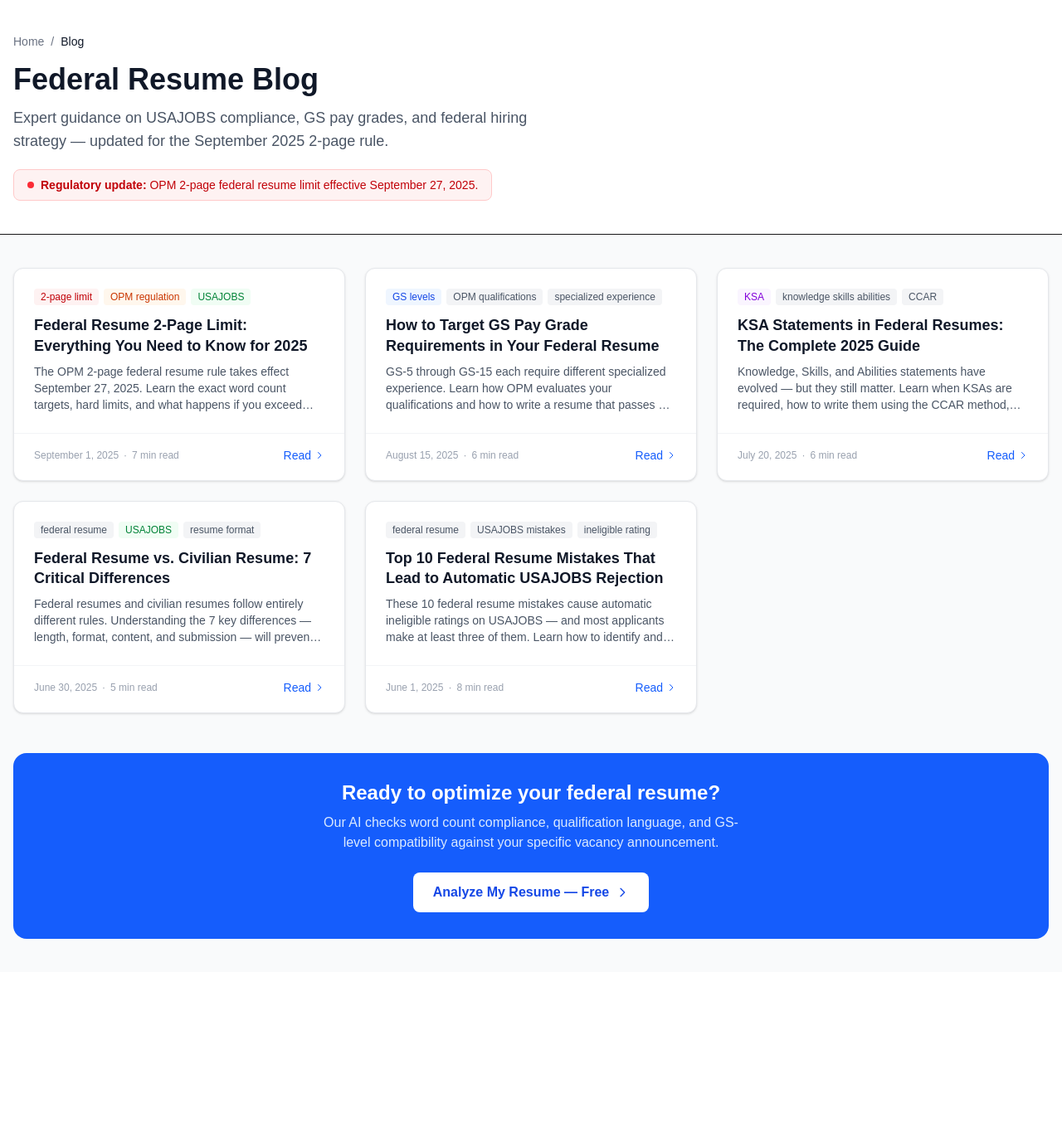
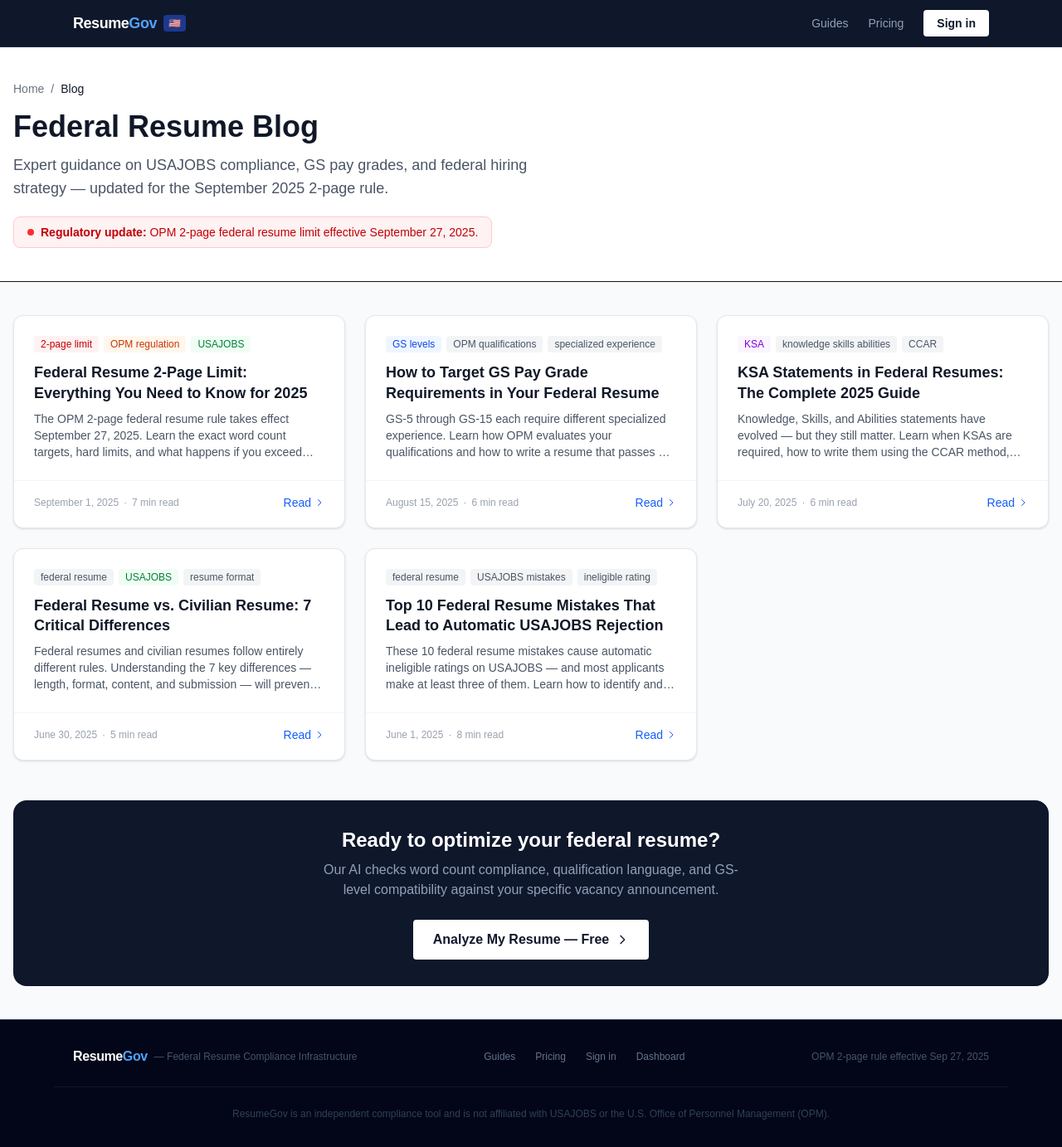
Before and after one commit to Dimanoid-IV/resumegov, a Next.js app: page /blog in a window 1280 px wide. Shown: the whole page at 83% size. Before the commit the page ends 1172 px from the top, so only its background shows below. Built offline with nearby package versions, Linux system fonts and the light colour scheme; no server answers.

Commit message:
feat: add shared SiteNav and SiteFooter to all blog pages for consistent navigation

```diff
--- a/src/app/blog/[slug]/page.tsx
+++ b/src/app/blog/[slug]/page.tsx
@@ -3,6 +3,8 @@ import Link from 'next/link';
 import { notFound } from 'next/navigation';
 import { getAllPosts, getPost, getRelatedPosts } from '@/lib/blog/posts';
 import BlogCTA from '../BlogCTA';
+import SiteNav from '@/components/SiteNav';
+import SiteFooter from '@/components/SiteFooter';
 
 const SITE_URL = process.env.NEXT_PUBLIC_SITE_URL ?? 'https://federalresumeai.gov';
 const PUBLISHER_NAME = 'Federal Resume AI';
@@ -208,9 +210,10 @@ export default async function BlogArticlePage({
   return (
     <>
       <ArticleSchema post={post} />
+      <SiteNav />
 
       <div className="min-h-screen bg-white">
-        {/* ── Breadcrumb + Header ── */}
+        {/* ── Article Header ── */}
         <header className="bg-gray-50 border-b">
           <div className="container mx-auto px-4 py-8 max-w-3xl">
             {/* Breadcrumb */}
@@ -332,6 +335,8 @@ export default async function BlogArticlePage({
           <RelatedArticles slugs={post.relatedSlugs} />
         </main>
       </div>
+
+      <SiteFooter />
     </>
   );
 }
--- a/src/app/blog/page.tsx
+++ b/src/app/blog/page.tsx
@@ -1,6 +1,8 @@
 import type { Metadata } from 'next';
 import Link from 'next/link';
 import { getAllPosts } from '@/lib/blog/posts';
+import SiteNav from '@/components/SiteNav';
+import SiteFooter from '@/components/SiteFooter';
 
 const SITE_URL = process.env.NEXT_PUBLIC_SITE_URL ?? 'https://federalresumeai.gov';
 
@@ -65,12 +67,13 @@ export default function BlogPage() {
   return (
     <>
       <BlogListSchema posts={posts} />
+      <SiteNav />
 
       <div className="min-h-screen bg-gray-50">
-        {/* ── Header ── */}
+        {/* ── Page Header ── */}
         <header className="bg-white border-b">
           <div className="container mx-auto px-4 py-10">
-            <nav className="text-sm text-gray-500 mb-4">
+            <nav className="text-sm text-gray-500 mb-4" aria-label="Breadcrumb">
               <Link href="/" className="hover:text-blue-600">Home</Link>
               <span className="mx-2">/</span>
               <span className="text-gray-900">Blog</span>
@@ -145,23 +148,25 @@ export default function BlogPage() {
           </div>
 
           {/* Bottom CTA */}
-          <div className="mt-12 bg-blue-600 rounded-2xl p-8 text-center text-white">
+          <div className="mt-12 bg-slate-900 rounded-2xl p-8 text-center text-white">
             <h2 className="text-2xl font-bold mb-2">Ready to optimize your federal resume?</h2>
-            <p className="text-blue-100 mb-6 max-w-lg mx-auto">
+            <p className="text-slate-400 mb-6 max-w-lg mx-auto">
               Our AI checks word count compliance, qualification language, and GS-level compatibility against your specific vacancy announcement.
             </p>
-            <a
+            <Link
               href="/"
-              className="inline-flex items-center gap-2 bg-white text-blue-700 font-semibold px-6 py-3 rounded-lg hover:bg-blue-50 transition-colors"
+              className="inline-flex items-center gap-2 bg-white text-slate-900 font-semibold px-6 py-3 rounded hover:bg-slate-100 transition-colors"
             >
               Analyze My Resume — Free
               <svg className="w-4 h-4" fill="none" stroke="currentColor" viewBox="0 0 24 24">
                 <path strokeLinecap="round" strokeLinejoin="round" strokeWidth={2} d="M9 5l7 7-7 7" />
               </svg>
-            </a>
+            </Link>
           </div>
         </main>
       </div>
+
+      <SiteFooter />
     </>
   );
 }
--- a/src/app/page.tsx
+++ b/src/app/page.tsx
@@ -1,5 +1,7 @@
 import type { Metadata } from 'next';
 import Link from 'next/link';
+import SiteNav from '@/components/SiteNav';
+import SiteFooter from '@/components/SiteFooter';
 
 const SITE_URL = process.env.NEXT_PUBLIC_SITE_URL ?? 'https://resumegov.app';
 
@@ -86,24 +88,10 @@ function FAQSchema() {
 }
 
 // ─── Navigation ───────────────────────────────────────────────────────────────
+// Shared component — see src/components/SiteNav.tsx
 
-function Nav() {
-  return (
-    <nav className="bg-slate-900 border-b border-slate-800">
-      <div className="max-w-6xl mx-auto px-6 h-14 flex items-center justify-between">
-        <Link href="/" className="flex items-center gap-2">
-          <span className="font-bold text-white tracking-tight text-lg">Resume<span className="text-blue-400">Gov</span></span>
-          <span className="hidden sm:inline-block px-1.5 py-0.5 bg-blue-900 text-blue-300 text-xs font-mono rounded" aria-label="United States Federal Resume Compliance">🇺🇸</span>
-        </Link>
-        <div className="flex items-center gap-6">
-          <Link href="/blog" className="text-sm text-slate-400 hover:text-white transition-colors">Guides</Link>
-          <Link href="#pricing" className="text-sm text-slate-400 hover:text-white transition-colors">Pricing</Link>
-          <Link href="/login" className="text-sm px-4 py-1.5 bg-white text-slate-900 font-semibold rounded hover:bg-slate-100 transition-colors">Sign in</Link>
-        </div>
-      </div>
-    </nav>
-  );
-}
+// ─── Footer ───────────────────────────────────────────────────────────────────
+// Shared component — see src/components/SiteFooter.tsx
 
 // ─── Hero ─────────────────────────────────────────────────────────────────────
 
@@ -646,33 +634,7 @@ function FooterCTA() {
 }
 
 // ─── Footer ───────────────────────────────────────────────────────────────────
-
-function Footer() {
-  return (
-    <footer className="bg-slate-950 border-t border-slate-800 py-8">
-      <div className="max-w-6xl mx-auto px-6 flex flex-col sm:flex-row items-center justify-between gap-4 mb-6">
-        <div className="flex items-center gap-2">
-          <span className="font-bold text-white tracking-tight">Resume<span className="text-blue-400">Gov</span></span>
-          <span className="text-slate-600 text-xs">— Federal Resume Compliance Infrastructure</span>
-        </div>
-        <div className="flex items-center gap-6 text-xs text-slate-500">
-          <Link href="/blog" className="hover:text-slate-300 transition-colors">Guides</Link>
-          <Link href="#pricing" className="hover:text-slate-300 transition-colors">Pricing</Link>
-          <Link href="/login" className="hover:text-slate-300 transition-colors">Sign in</Link>
-          <Link href="/dashboard" className="hover:text-slate-300 transition-colors">Dashboard</Link>
-        </div>
-        <p className="text-xs text-slate-600">
-          OPM 2-page rule effective Sep 27, 2025
-        </p>
-      </div>
-      <div className="max-w-6xl mx-auto px-6 pt-6 border-t border-slate-900">
-        <p className="text-xs text-slate-700 text-center">
-          ResumeGov is an independent compliance tool and is not affiliated with USAJOBS or the U.S. Office of Personnel Management (OPM).
-        </p>
-      </div>
-    </footer>
-  );
-}
+// Shared component — see src/components/SiteFooter.tsx
 
 // ─── Page ─────────────────────────────────────────────────────────────────────
 
@@ -680,7 +642,7 @@ export default function Home() {
   return (
     <>
       <FAQSchema />
-      <Nav />
+      <SiteNav />
       <Hero />
       <Problem />
       <TwoPageRule />
@@ -690,7 +652,7 @@ export default function Home() {
       <Pricing />
       <FAQ />
       <FooterCTA />
-      <Footer />
+      <SiteFooter />
     </>
   );
 }
--- /dev/null
+++ b/src/components/SiteFooter.tsx
@@ -0,0 +1,28 @@
+import Link from 'next/link';
+
+export default function SiteFooter() {
+  return (
+    <footer className="bg-slate-950 border-t border-slate-800 py-8">
+      <div className="max-w-6xl mx-auto px-6 flex flex-col sm:flex-row items-center justify-between gap-4 mb-6">
+        <div className="flex items-center gap-2">
+          <span className="font-bold text-white tracking-tight">
+            Resume<span className="text-blue-400">Gov</span>
+          </span>
+          <span className="text-slate-600 text-xs">— Federal Resume Compliance Infrastructure</span>
+        </div>
+        <div className="flex items-center gap-6 text-xs text-slate-500">
+          <Link href="/blog" className="hover:text-slate-300 transition-colors">Guides</Link>
+          <Link href="/#pricing" className="hover:text-slate-300 transition-colors">Pricing</Link>
+          <Link href="/login" className="hover:text-slate-300 transition-colors">Sign in</Link>
+          <Link href="/dashboard" className="hover:text-slate-300 transition-colors">Dashboard</Link>
+        </div>
+        <p className="text-xs text-slate-600">OPM 2-page rule effective Sep 27, 2025</p>
+      </div>
+      <div className="max-w-6xl mx-auto px-6 pt-6 border-t border-slate-900">
+        <p className="text-xs text-slate-700 text-center">
+          ResumeGov is an independent compliance tool and is not affiliated with USAJOBS or the U.S. Office of Personnel Management (OPM).
+        </p>
+      </div>
+    </footer>
+  );
+}
--- /dev/null
+++ b/src/components/SiteNav.tsx
@@ -0,0 +1,35 @@
+import Link from 'next/link';
+
+export default function SiteNav() {
+  return (
+    <nav className="bg-slate-900 border-b border-slate-800">
+      <div className="max-w-6xl mx-auto px-6 h-14 flex items-center justify-between">
+        <Link href="/" className="flex items-center gap-2">
+          <span className="font-bold text-white tracking-tight text-lg">
+            Resume<span className="text-blue-400">Gov</span>
+          </span>
+          <span
+            className="hidden sm:inline-block px-1.5 py-0.5 bg-blue-900 text-blue-300 text-xs font-mono rounded"
+            aria-label="United States Federal Resume Compliance"
+          >
+            🇺🇸
+          </span>
+        </Link>
+        <div className="flex items-center gap-6">
+          <Link href="/blog" className="text-sm text-slate-400 hover:text-white transition-colors">
+            Guides
+          </Link>
+          <Link href="/#pricing" className="text-sm text-slate-400 hover:text-white transition-colors">
+            Pricing
+          </Link>
+          <Link
+            href="/login"
+            className="text-sm px-4 py-1.5 bg-white text-slate-900 font-semibold rounded hover:bg-slate-100 transition-colors"
+          >
+            Sign in
+          </Link>
+        </div>
+      </div>
+    </nav>
+  );
+}
```
